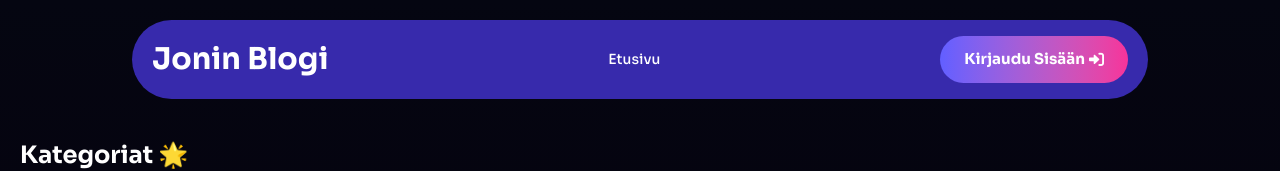
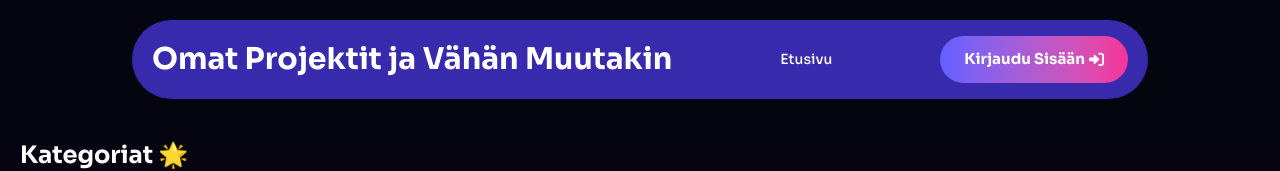
Before and after one commit to JoniPeltomaa/Vercel, a Next.js app in the folder Blogi/: page / in a window 1280 px wide. Shown: the top 171 px of the page. Built offline with nearby package versions, Linux system fonts and the light colour scheme; no server answers; the database is empty.

Commit message:
korjattu otsikkoa

```diff
--- a/Blogi/src/app/components/Header.jsx
+++ b/Blogi/src/app/components/Header.jsx
@@ -60,7 +60,7 @@ const Header = () => {
     <div>
       <header className="flex flex-row justify-between items-center bg-indigo-800 my-5 mx-5 lg:mx-33 px-2 py-4 rounded-full">
         <Link href="/">
-          <h1 className="text-2xl lg:text-3xl font-bold ms-3">Jonin Blogi</h1>
+          <h1 className="text-2xl lg:text-3xl font-bold ms-3">Omat Projektit ja Vähän Muutakin</h1>
         </Link>
         <Menubar className={"text-white bg-[#0000] border-0 shadow-none hidden lg:flex"}>
           <MenubarMenu>
```
